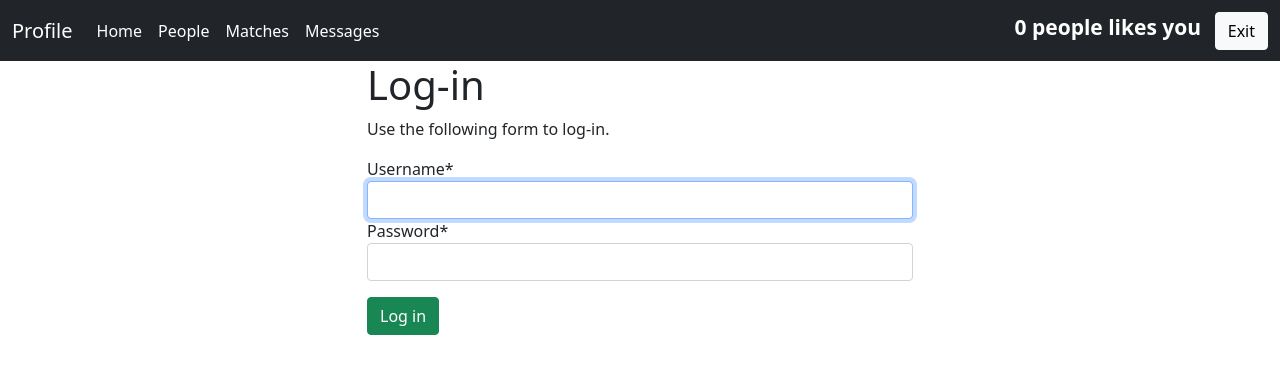
After one commit to ragyrad/DateApp, a Django app: page /login/ in a window 1280 px wide. The commit adds this page. Shown: the top 374 px of the page. Run offline with Django 3.2, Linux system fonts and the light colour scheme; some libraries are stand-ins or nearby versions.

Commit message:
Create login logout system

```diff
--- a/dateapp/dateapp/settings.py
+++ b/dateapp/dateapp/settings.py
@@ -124,3 +124,7 @@ STATIC_URL = '/static/'
 AUTH_USER_MODEL = 'profiles.Profile'
 
 CRISPY_TEMPLATE_PACK = 'bootstrap4'
+
+LOGIN_REDIRECT_URL = 'profiles:my_profile'
+LOGIN_URL = 'profiles:login'
+LOGOUT_URL = 'profiles:logout'
--- a/dateapp/profiles/admin.py
+++ b/dateapp/profiles/admin.py
@@ -10,12 +10,12 @@ class ProfileAdmin(UserAdmin):
     add_form = ProfileCreationForm
     form = ProfileChangeForm
     ordering = ('first_name',)
-    list_display = ['first_name', 'slug', 'email', 'country', 'city', 'date_of_birth']
+    list_display = ['first_name', 'email', 'country', 'city', 'date_of_birth']
 
     add_fieldsets = (
         (None, {
             'classes': ('wide',),
-            'fields': ('first_name', 'password1', 'password2', 'slug', 'email', 'country', 'city', 'date_of_birth'),
+            'fields': ('first_name', 'password1', 'password2', 'email', 'country', 'city', 'date_of_birth'),
         }),
     )
 
@@ -28,6 +28,7 @@ class ProfileAdmin(UserAdmin):
                     'country',
                     'city',
                     'date_of_birth',
+                    'description',
                 )
             }
         )
--- a/dateapp/profiles/templates/base.html
+++ b/dateapp/profiles/templates/base.html
@@ -9,7 +9,7 @@
 <header>
   <nav class="navbar navbar-expand-lg navbar-dark bg-dark">
   <div class="container-fluid">
-    <a class="navbar-brand" href="#">Profile</a>
+    <a class="navbar-brand" href="{% url 'profiles:my_profile' %}">Profile</a>
     <button class="navbar-toggler" type="button" data-bs-toggle="collapse" data-bs-target="#navbarSupportedContent" aria-controls="navbarSupportedContent" aria-expanded="false" aria-label="Toggle navigation">
       <span class="navbar-toggler-icon"></span>
     </button>
@@ -28,7 +28,8 @@
           <a class="nav-link active" href="#">Messages</a>
         </li>
       </ul>
-      <h3><span class="badge badge-dark">0 people likes you.</span></h3>
+      <h3><span class="badge badge-dark">0 people likes you</span></h3>
+      <a href="{% url 'profiles:logout' %}" class="btn btn-light">Exit</a>
     </div>
   </div>
 </nav>
--- /dev/null
+++ b/dateapp/profiles/templates/registration/login.html
@@ -0,0 +1,30 @@
+{% extends 'base.html' %}
+
+{% load crispy_forms_tags %}
+
+{% block title %}Log-in{% endblock %}
+
+{% block content %}
+	<div class="col-6">
+		<h1>Log-in</h1>
+		{% if form.errors %}
+			<p>
+				Username or password didn't match.
+				Please try again
+			</p>
+		{% else %}
+			<p>
+				Use the following form to log-in.
+			</p>
+		{% endif %}
+
+
+		<form action="{% url 'profiles:login' %}" method="post" novalidate>
+			{% csrf_token %}
+			{{ form|crispy }}
+			<input type="hidden" name="next" value="{{ next }}">
+			<button type="submit" class="btn btn-success my-3">Log in</button>
+		</form>
+    </div>
+
+{% endblock content %}
--- a/dateapp/profiles/urls.py
+++ b/dateapp/profiles/urls.py
@@ -1,8 +1,12 @@
 from django.urls import path
 from . import views
+from django.contrib.auth import views as auth_views
 
 app_name = 'profiles'
 
 urlpatterns = [
+    path('', views.MyProfileView.as_view(), name='my_profile'),
     path('register/', views.UserRegisterView.as_view(), name='register'),
+    path('login/', auth_views.LoginView.as_view(), name='login'),
+    path('logout/', auth_views.logout_then_login, name='logout'),
 ]
```
Also changed, not shown: dateapp/profiles/models.py (+1 -7 lines), dateapp/profiles/templates/profiles/my_profile.html (added, +17 -0 lines), dateapp/profiles/views.py (+11 -0 lines), dateapp/profiles/migrations/0001_initial.py (added), dateapp/profiles/migrations/0002_remove_profile_slug.py (added).
